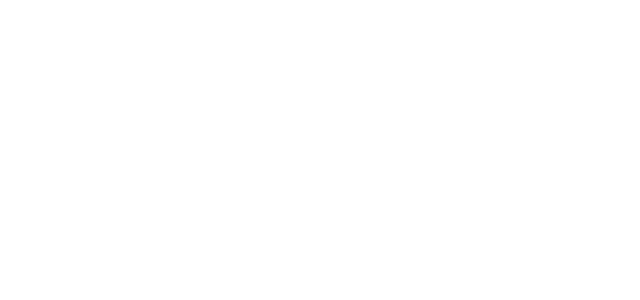
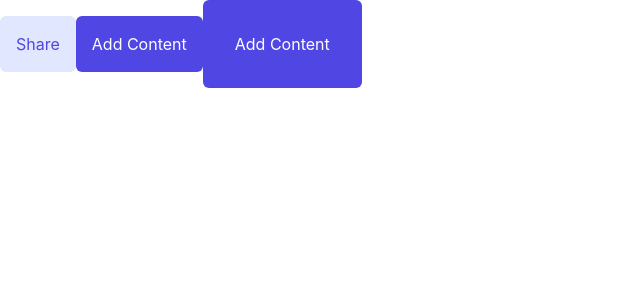
Before and after one commit to AmaanShikalgar/BRAINLY-frontend, a React (Vite) app: page / in a window 1280 px wide. Shown: the top 300 px of the page, without its empty margins (0-640 px from the left). Built offline with nearby package versions, Linux system fonts and the light colour scheme.

Commit message:
initial commit

```diff
--- a/src/App.tsx
+++ b/src/App.tsx
@@ -1,10 +1,13 @@
 import { Button } from "./components/ui/Button"
+import './App.css'
 
 function App() {
 
   return(
     <>
-      <Button startIcon={"s"} variant="primary" size="md" onClick={()=>{}} text={"asd"}/>
+      <Button variant="secondary" size="sm" onClick={()=>{}} text="Share"/>
+      <Button variant="primary" size="md" onClick={()=>{}} text="Add Content"/>
+      <Button variant="primary" size="lg" onClick={()=>{}} text="Add Content"/>
     </>
   )
 }
--- a/src/components/ui/Button.tsx
+++ b/src/components/ui/Button.tsx
@@ -1,14 +1,27 @@
+import type { ReactElement } from "react";
+
 interface ButtonProps {
     variant: "primary"|"secondary";
     size: "sm"|"md"|"lg";
     text: string;
-    startIcon?:any;
-    endIcon?:any;
+    startIcon?:ReactElement;
+    endIcon?:ReactElement;
     onClick: ()=> void;
 }
 
-export const Button = (props:ButtonProps) =>{
-    return <button></button>
+const variantStyles = {
+    "primary": "bg-primary text-white",
+    "secondary":"bg-secondary text-primary"
 }
 
-<Button startIcon={"s"} variant="primary" size="md" onClick={()=>{}} text={"asd"}/>
+const sizeStyles = {
+    "sm": "p-2",
+    "md": "p-4",
+    "lg": "p-8"
+}
+
+const defaultStyles = "rounded-md p-4"
+
+export const Button = (props:ButtonProps) => {
+    return <button className={`${variantStyles[props.variant]} ${defaultStyles} ${sizeStyles[props.size]}`}>{props.text}</button>
+}
--- a/src/index.css
+++ b/src/index.css
@@ -1 +1,6 @@
 @import "tailwindcss";
+
+@theme {
+  --color-primary: #5046e4;
+  --color-secondary: #e0e7fe;
+}
```
